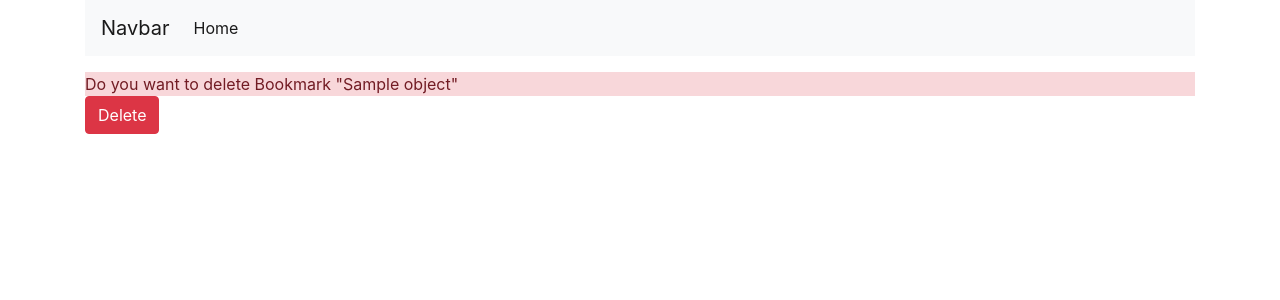
After one commit to rlawngus0910/django-tutorial, a Django app: template bookmark/templates/bookmark/bookmark_confirm_delete.html in a window 1280 px wide. The commit adds this page. Shown: the top 300 px of the page. Run offline with Django 3.2, Linux system fonts and the light colour scheme; the template is opened without the code that fills it: most values are stand-ins (such as "Sample title", 1, 10 or a date in 2020).

Commit message:
add base.html, apply Bootstrap v4.6

```diff
--- /dev/null
+++ b/bookmark/templates/bookmark/bookmark_confirm_delete.html
@@ -0,0 +1,9 @@
+{% extends 'base.html' %}
+{% block title %}Confirm Delete{% endblock %}
+{% block content %}
+<form action="" method="post">
+    {%csrf_token%}
+    <div class="aler alert-danger">Do you want to delete Bookmark "{{object}}"</div>
+    <input type="submit" value="Delete" class="btn btn-danger">
+</form>
+{% endblock %}
--- a/bookmark/urls.py
+++ b/bookmark/urls.py
@@ -6,4 +6,5 @@ urlpatterns = [
     path("add/", BookmarkCreateView.as_view(), name='add'),
     path("detail/<int:pk>/", BookmarkDetailView.as_view(), name='detail'),
     path("update/<int:pk>/", BookmarkUpdateView.as_view(), name='update'),
+    path("delete/<int:pk>/", BookmarkDeleteView.as_view(), name='delete'),
 ]
--- a/bookmark/views.py
+++ b/bookmark/views.py
@@ -4,7 +4,7 @@ from django.shortcuts import render
 
 
 from django.views.generic.list import ListView
-from django.views.generic.edit import CreateView, UpdateView
+from django.views.generic.edit import CreateView, UpdateView, DeleteView
 from django.views.generic.detail import DetailView
 from django.urls import reverse_lazy
 from .models import Bookmark
@@ -25,3 +25,7 @@ class BookmarkUpdateView(UpdateView):
     model = Bookmark
     fields = ['site_name', 'url']
     template_name_suffix = '_update'
+
+class BookmarkDeleteView(DeleteView):
+    model = Bookmark
+    success_url = reverse_lazy('list')
--- /dev/null
+++ b/templates/base.html
@@ -0,0 +1,38 @@
+<!DOCTYPE html>
+<html lang="en">
+<head>
+    <meta charset="UTF-8">
+    <title>{% block title %}{% endblock %}</title>
+    <link rel="stylesheet" href="https://cdn.jsdelivr.net/npm/bootstrap@4.6.0/dist/css/bootstrap.min.css" integrity="sha384-B0vP5xmATw1+K9KRQjQERJvTumQW0nPEzvF6L/Z6nronJ3oUOFUFpCjEUQouq2+l" crossorigin="anonymous">
+    <script src="https://code.jquery.com/jquery-3.5.1.slim.min.js" integrity="sha384-DfXdz2htPH0lsSSs5nCTpuj/zy4C+OGpamoFVy38MVBnE+IbbVYUew+OrCXaRkfj" crossorigin="anonymous"></script>
+<script src="https://cdn.jsdelivr.net/npm/popper.js@1.16.1/dist/umd/popper.min.js" integrity="sha384-9/reFTGAW83EW2RDu2S0VKaIzap3H66lZH81PoYlFhbGU+6BZp6G7niu735Sk7lN" crossorigin="anonymous"></script>
+<script src="https://cdn.jsdelivr.net/npm/bootstrap@4.6.0/dist/js/bootstrap.min.js" integrity="sha384-+YQ4JLhjyBLPDQt//I+STsc9iw4uQqACwlvpslubQzn4u2UU2UFM80nGisd026JF" crossorigin="anonymous"></script>
+</head>
+<body>
+<div class="container">
+<nav class="navbar navbar-expand-lg navbar-light bg-light">
+  <a class="navbar-brand" href="#">Navbar</a>
+  <button class="navbar-toggler" type="button" data-toggle="collapse" data-target="#navbarSupportedContent" aria-controls="navbarSupportedContent" aria-expanded="false" aria-label="Toggle navigation">
+    <span class="navbar-toggler-icon"></span>
+  </button>
+
+  <div class="collapse navbar-collapse" id="navbarSupportedContent">
+    <ul class="navbar-nav mr-auto">
+      <li class="nav-item active">
+        <a class="nav-link" href="#">Home <span class="sr-only">(current)</span></a>
+      </li>
+    </ul>
+  </div>
+</nav>
+    <p></p>
+    <div class="row">
+        <div class="col">
+        {% block content %}
+        {% endblock %}
+        </div>
+    </div>
+</div>
+
+
+</body>
+</html>
```
Also changed, not shown: bookmark/templates/bookmark/bookmark_create.html (+4 -10 lines), bookmark/templates/bookmark/bookmark_detail.html (+6 -9 lines), bookmark/templates/bookmark/bookmark_list.html (+6 -1 lines), bookmark/templates/bookmark/bookmark_update.html (+5 -9 lines).
